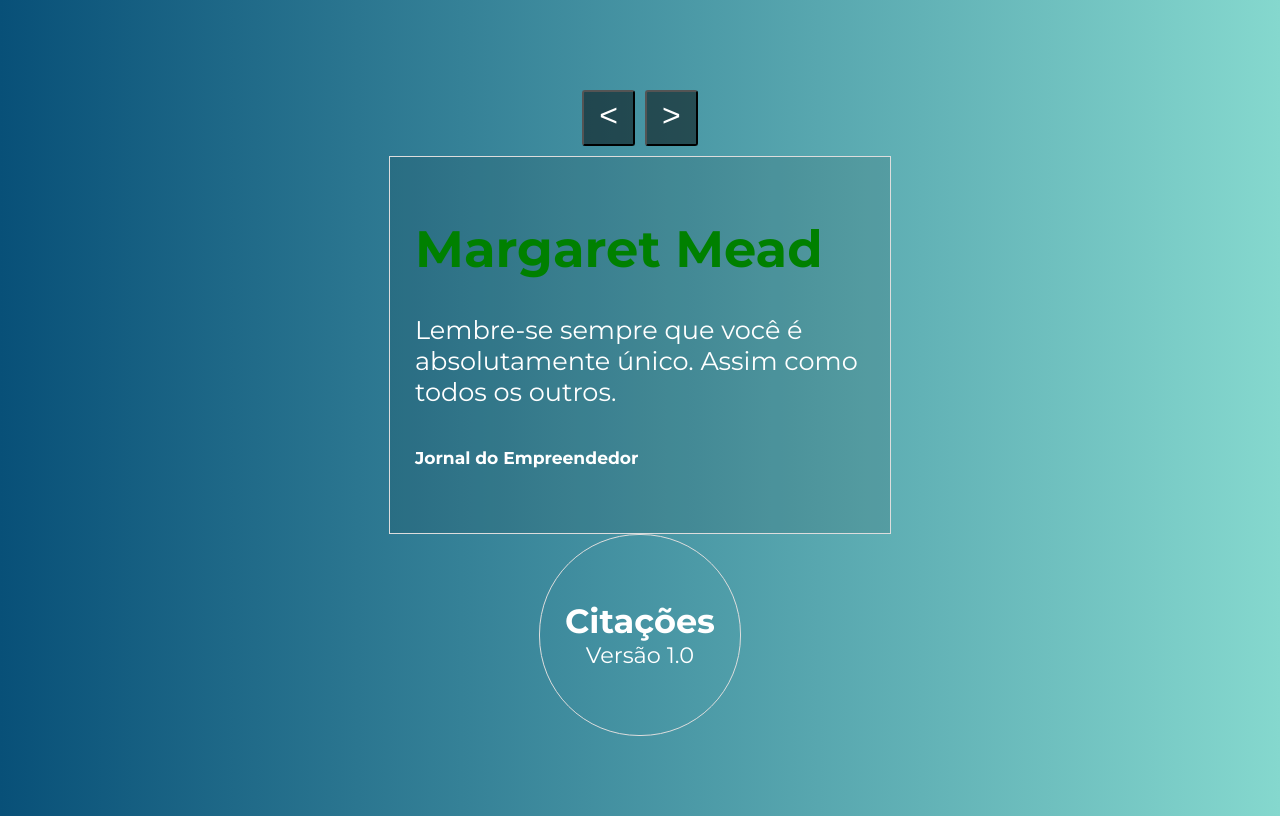
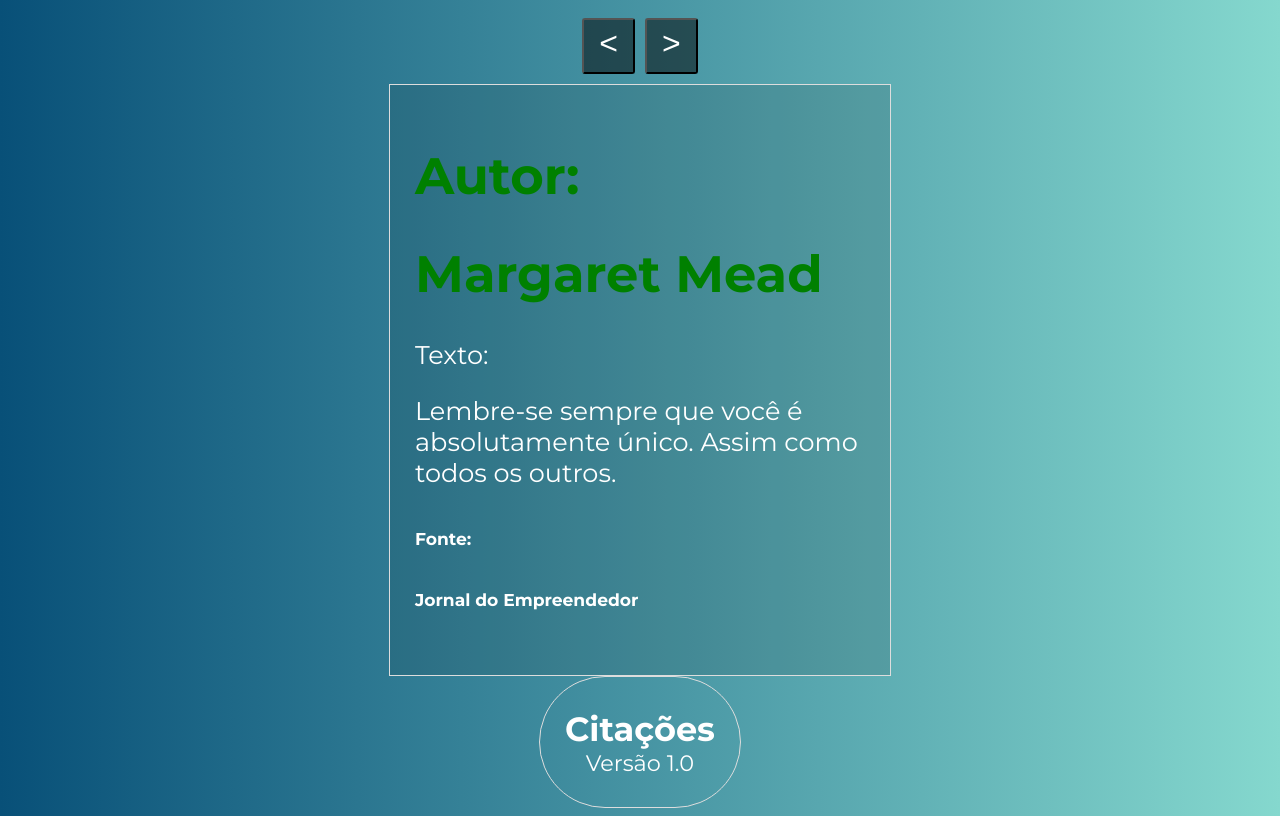
Before and after one commit to jacksonsilvadev/Vue-Estudos, a Vue app in the folder citacoes/: page / in a window 1280 px wide. Built offline with nearby package versions, Linux system fonts and the light colour scheme.

Commit message:
Slot's duplicados

```diff
--- a/citacoes/src/components/Citacao.vue
+++ b/citacoes/src/components/Citacao.vue
@@ -1,7 +1,7 @@
 <template>
     <div class="citacao">
        <slot name="autor"></slot>
-       <slot name="texto"></slot>
+       <slot></slot>
        <slot name="fonte"></slot>
     </div>
 </template>
--- a/citacoes/src/components/Citacoes.vue
+++ b/citacoes/src/components/Citacoes.vue
@@ -6,8 +6,11 @@
         </span>
 
         <citacao>
+            <h1 slot="autor">Autor:</h1>
             <h1 slot="autor">{{citacoes[indice].autor}}</h1>
-            <p slot="texto">{{citacoes[indice].texto}}</p>
+            <p>Texto:</p>
+            <p>{{citacoes[indice].texto}}</p>
+            <h6 slot="fonte">Fonte:</h6>
             <h6 slot="fonte">{{citacoes[indice].fonte}}</h6>
         </citacao>
     </div>
```
